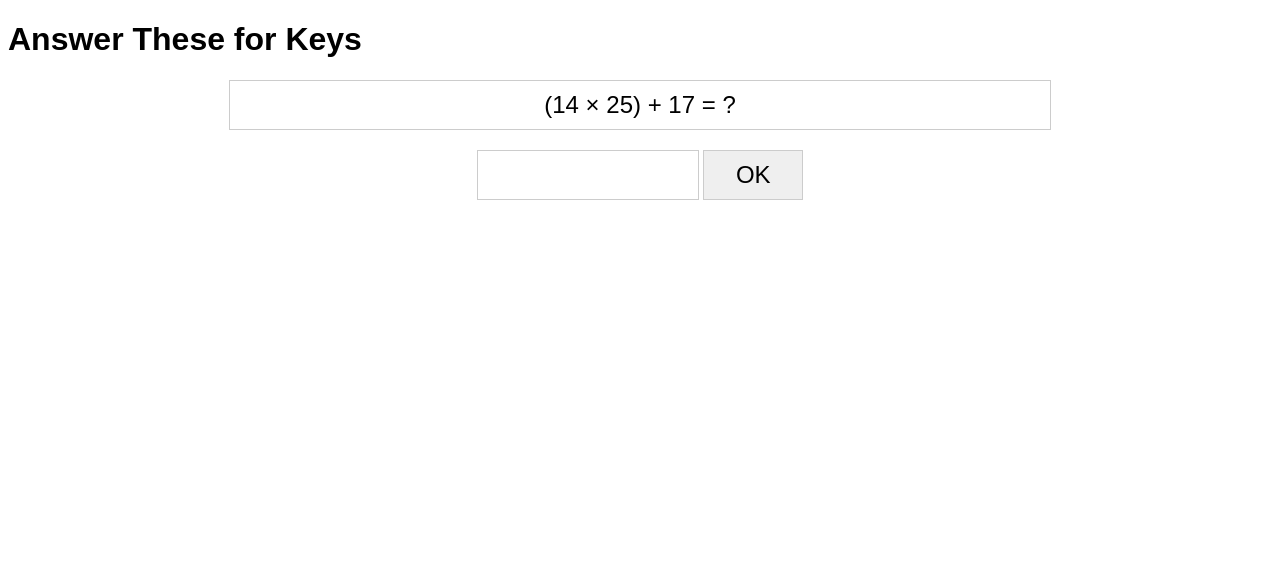
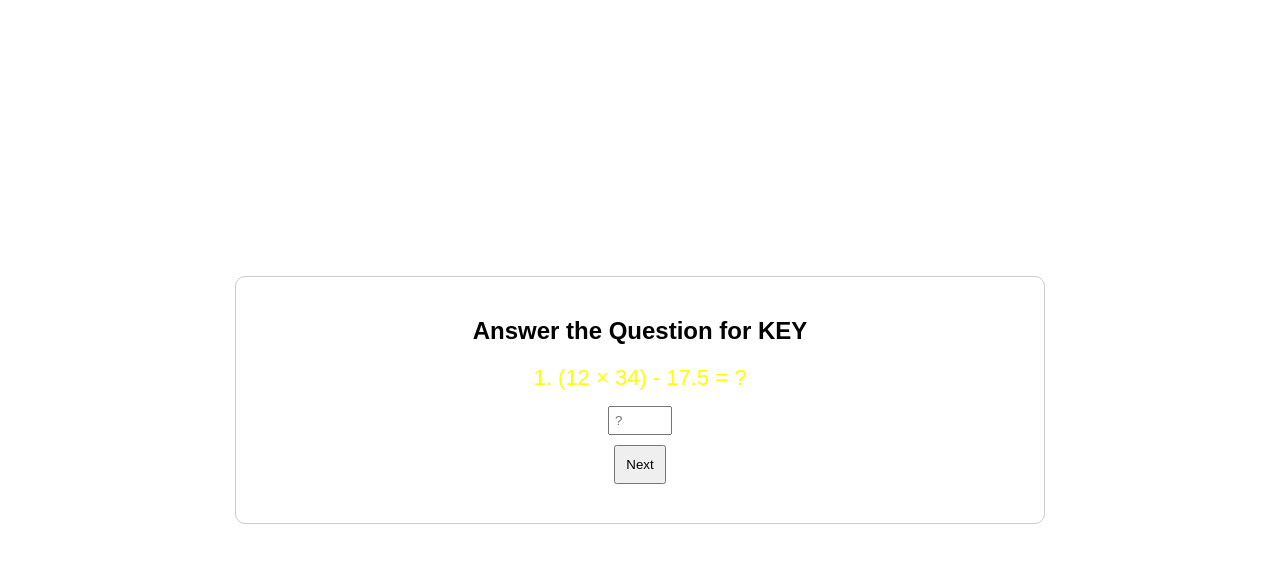
Before and after one commit to navneetmohan/equationz, a plain HTML site: page index.html in a window 1280 px wide. Drawn offline with Linux system fonts and the light colour scheme.

Commit message:
Update index.html

```diff
--- a/index.html
+++ b/index.html
@@ -1,172 +1,111 @@
 <!DOCTYPE html>
-<html>
+<html lang="en">
 
 <head>
-    <title>Mathematical Equations</title>
+    <meta charset="UTF-8">
+    <meta name="viewport" content="width=device-width, initial-scale=1.0">
+    <title>Math Quiz</title>
     <style>
         body {
             font-family: Arial, sans-serif;
+            text-align: center;
+            display: flex;
+            justify-content: center;
+            align-items: center;
+            height: 100vh;
+            margin: 0;
+
         }
 
-        .equation {
-            width: 800px;
-            margin: 20px auto;
-            padding: 10px;
+        .quiz-container {
+            width: 60%;
+            margin: auto;
+            padding: 20px;
             border: 1px solid #ccc;
-            font-size: 24px;
-            text-align: center;
+            border-radius: 10px;
         }
 
-        .input-container {
-            width: 800px;
-            margin: 20px auto;
-            text-align: center;
+        .question {
+            margin-bottom: 10px;
+            font-size: 22px;
+            color: yellow;
         }
 
-        .input-box {
-            width: 200px;
-            padding: 10px;
-            border: 1px solid #ccc;
-            font-size: 24px;
+        input {
+            margin-top: 5px;
+            padding: 5px;
+            width: 50px;
         }
 
-        .button {
-            width: 100px;
+        button {
+            margin-top: 10px;
             padding: 10px;
-            border: 1px solid #ccc;
-            font-size: 24px;
             cursor: pointer;
-        }
-
-        .result {
-            width: 800px;
-            margin: 20px auto;
-            padding: 10px;
-            border: 1px solid #ccc;
-            font-size: 24px;
-            text-align: center;
-            display: none;
         }
     </style>
 </head>
 
 <body>
-    <h1>Answer These for Keys</h1>
-    <div class="equation" id="equation-1">(14 × 25) + 17 = ?</div>
-    <div class="input-container">
-        <input type="text" id="input-1" class="input-box">
-        <button class="button" onclick="checkAnswer(1)">OK</button>
+    <div class="quiz-container">
+        <h2>Answer the Question for KEY</h2>
+        <div id="quiz"></div>
+        <button onclick="nextQuestion()">Next</button>
+        <h3 id="result"></h3>
     </div>
+    <script>
+        const questions = [
+            { question: "(12 × 34) - 17.5 = ?", answer: "390.5" },
+            { question: "(56 ÷ 7) + 13 = ?", answer: "21" },
+            { question: "45 + 33 - 12 = ?", answer: "66" },
+            { question: "(90 ÷ 5) × 2 = ?", answer: "36" },
+            { question: "100 - (25 × 3) = ?", answer: "25" },
+            { question: "(48 ÷ 8) + 19 = ?", answer: "25" },
+            { question: "(7 × 9) - 15 = ?", answer: "48" },
+            { question: "(60 ÷ 4) + 7 = ?", answer: "22" },
+            { question: "(15 × 3) + 12 = ?", answer: "57" },
+            { question: "(81 ÷ 9) + 14 = ?", answer: "23" },
+            { question: "120 - (36 ÷ 6) = ?", answer: "114" },
+            { question: "(5 × 8) + 17 = ?", answer: "57" },
+            { question: "(144 ÷ 12) - 5 = ?", answer: "7" },
+            { question: "(27 × 2) + 9 = ?", answer: "63" },
+            { question: "(100 ÷ 5) + 12 = ?", answer: "32" }
+        ];
 
-    <div class="equation" id="equation-2" style="display: none;">(46 - 17) × 3 = ?</div>
-    <div class="input-container" style="display: none;">
-        <input type="text" id="input-2" class="input-box">
-        <button class="button" onclick="checkAnswer(2)">OK</button>
-    </div>
+        let currentQuestion = 0;
 
-    <div class="equation" id="equation-3" style="display: none;">(73 + 22) - 11 = ?</div>
-    <div class="input-container" style="display: none;">
-        <input type="text" id="input-3" class="input-box">
-        <button class="button" onclick="checkAnswer(3)">OK</button>
-    </div>
+        function loadQuestion() {
+            const quizDiv = document.getElementById('quiz');
+            quizDiv.innerHTML = '';
+            let questionHTML = `<div class="question">${currentQuestion + 1}. ${questions[currentQuestion].question}</div>`;
+            questionHTML += `<input type="text" id="answer" placeholder="?">`;
+            quizDiv.innerHTML = questionHTML;
+        }
 
-    <div class="equation" id="equation-4" style="display: none;">(19 × 36) - 25 = ?</div>
-    <div class="input-container" style="display: none;">
-        <input type="text" id="input-4" class="input-box">
-        <button class="button" onclick="checkAnswer(4)">OK</button>
-    </div>
-
-    <div class="equation" id="equation-5" style="display: none;">(95 - 43) × 2 = ?</div>
-    <div class="input-container" style="display: none;">
-        <input type="text" id="input-5" class="input-box">
-        <button class="button" onclick="checkAnswer(5)">OK</button>
-    </div>
-    <div class="equation" id="equation-6" style="display: none;">(67 + 19) - 22 = ?</div>
-    <div class="input-container" style="display: none;">
-        <input type="text" id="input-6" class="input-box">
-        <button class="button" onclick="checkAnswer(6)">OK</button>
-    </div>
-
-    <div class="equation" id="equation-7" style="display: none;">(23 × 49) + 17 = ?</div>
-    <div class="input-container" style="display: none;">
-        <input type="text" id="input-7" class="input-box">
-        <button class="button" onclick="checkAnswer(7)">OK</button>
-    </div>
-
-    <div class="equation" id="equation-8" style="display: none;">(85 - 32) × 4 = ?</div>
-    <div class="input-container" style="display: none;">
-        <input type="text" id="input-8" class="input-box">
-        <button class="button" onclick="checkAnswer(8)">OK</button>
-    </div>
-
-    <div class="equation" id="equation-9" style="display: none;">(41 + 27) - 19 = ?</div>
-    <div class="input-container" style="display: none;">
-        <input type="text" id="input-9" class="input-box">
-        <button class="button" onclick="checkAnswer(9)">OK</button>
-    </div>
-
-    <div class="equation" id="equation-10" style="display: none;">(56 × 23) - 43 = ?</div>
-    <div class="input-container" style="display: none;">
-        <input type="text" id="input-10" class="input-box">
-        <button class="button" onclick="checkAnswer(10)">OK</button>
-    </div>
-
-    <div class="result" id="result"></div>
-
-    <script>
-        function checkAnswer(questionNumber) {
-            var userAnswer = document.getElementById("input-" + questionNumber).value;
-            var correctAnswer;
-
-            switch (questionNumber) {
-                case 1:
-                    correctAnswer = "392";
-                    break;
-                case 2:
-                    correctAnswer = "87";
-                    break;
-                case 3:
-                    correctAnswer = "84";
-                    break;
-                case 4:
-                    correctAnswer = "659";
-                    break;
-                case 5:
-                    correctAnswer = "104";
-                    break;
-                case 6:
-                    correctAnswer = "64";
-                    break;
-                case 7:
-                    correctAnswer = "1136";
-                    break;
-                case 8:
-                    correctAnswer = "212";
-                    break;
-                case 9:
-                    correctAnswer = "49";
-                    break;
-                case 10:
-                    correctAnswer = "1281";
-                    break;
+        function nextQuestion() {
+            const userAnswer = document.getElementById('answer').value.trim();
+            if (userAnswer !== questions[currentQuestion].answer) {
+                resetQuiz();
+                return;
             }
-
-            if (userAnswer == correctAnswer) {
-                document.getElementById("equation-" + questionNumber).style.display = "none";
-                document.querySelector(".input-container").style.display = "none";
-
-                if (questionNumber < 10) {
-                    document.getElementById("equation-" + (questionNumber + 1)).style.display = "block";
-                    document.querySelector(".input-container").style.display = "block";
-                } else {
-                    document.getElementById("result").style.display = "block";
-                    document.getElementById("result").innerText = "Yo dawg..You a certified Pythagoras or smtg\n please accept this key : Eda Monee";
-                    setTimeout(function () { location.reload(); }, 2000);
-                }
+            currentQuestion++;
+            if (currentQuestion < questions.length) {
+                loadQuestion();
             } else {
-                alert("I'm sorry guys....");
+                document.getElementById('quiz').innerHTML = '';
+                document.getElementById('result').innerText = "Key : Justin Roiland";
             }
         }
+
+        function resetQuiz() {
+            currentQuestion = 0;
+            document.getElementById('result').innerText = "Incorrect answer! Restarting quiz :(";
+            setTimeout(() => {
+                document.getElementById('result').innerText = "";
+                loadQuestion();
+            }, 2000);
+        }
+
+        loadQuestion();
     </script>
 </body>
 
```
